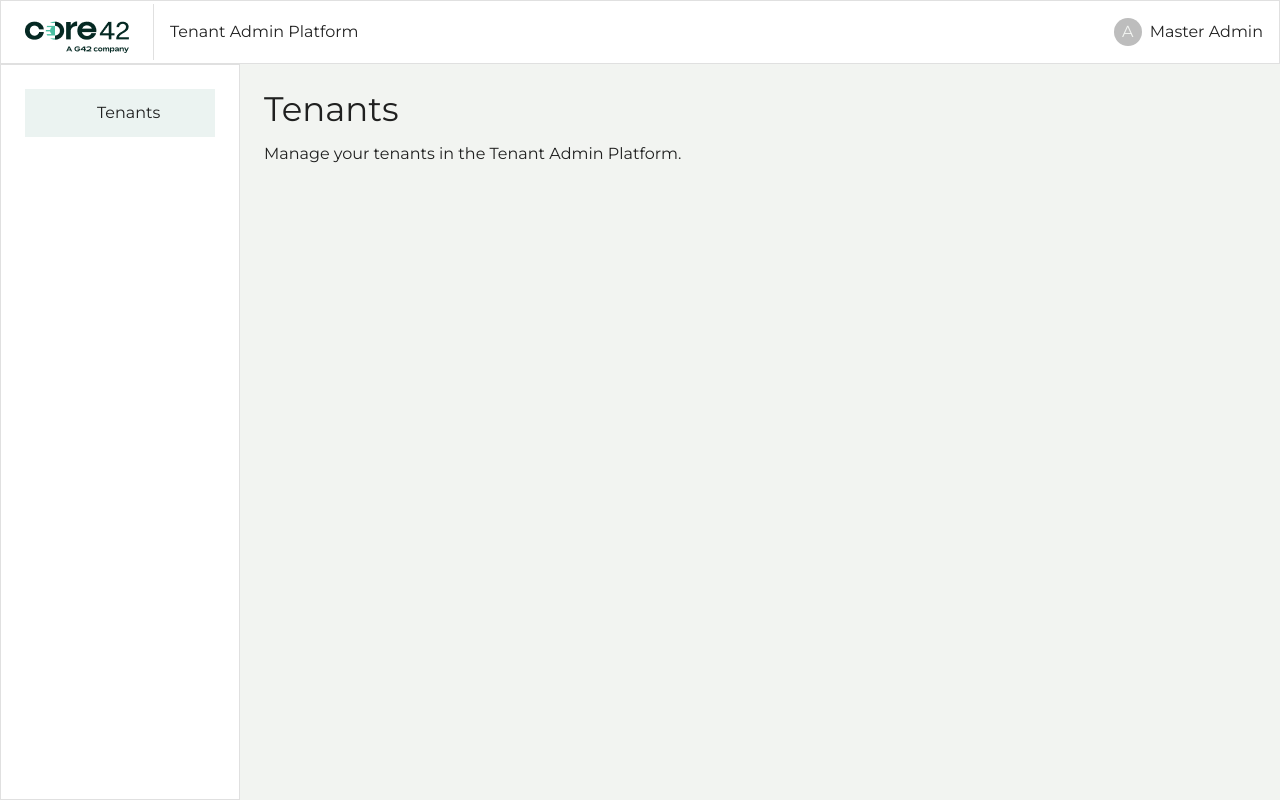
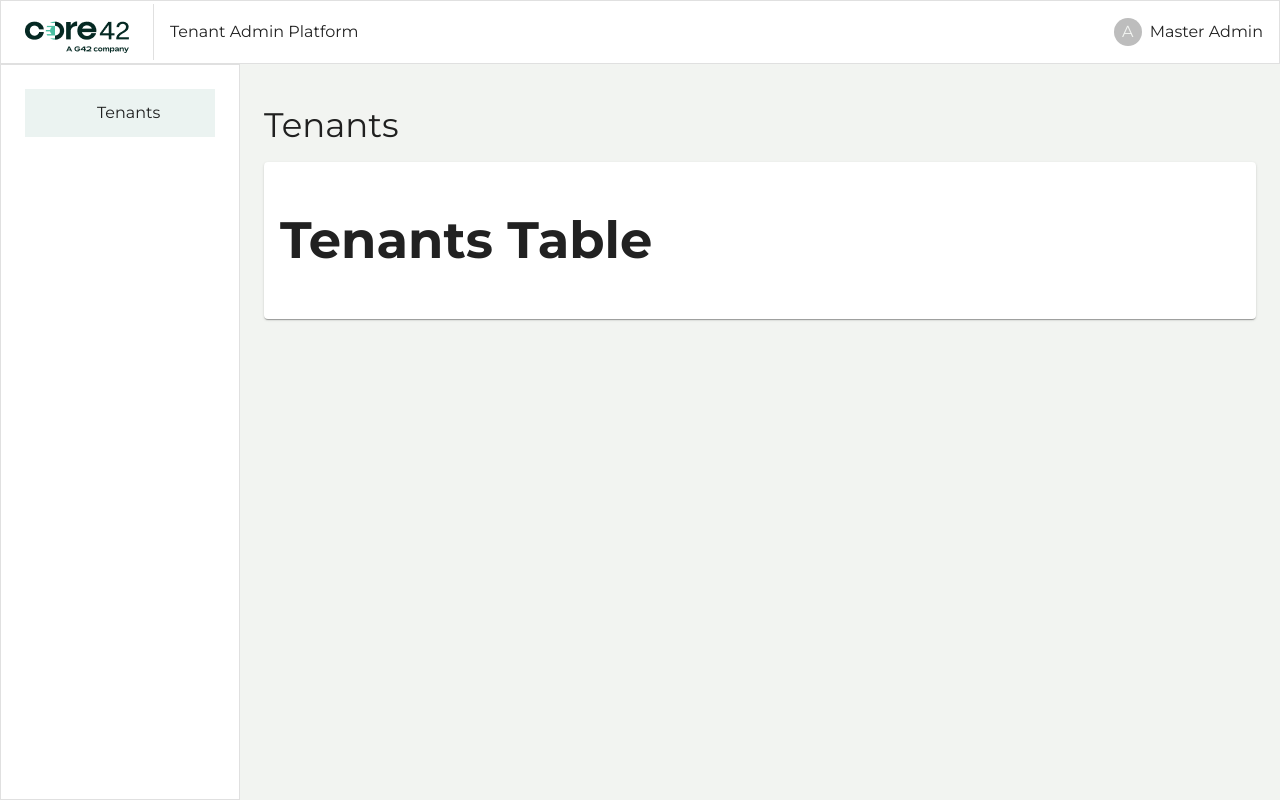
Before and after one commit to stiliyans-wiser/rnav_tenant-admin-platform-web, a React (Vite) app: page /tenants in a window 1280 px wide. Built offline with nearby package versions, Linux system fonts and the light colour scheme; some icons are missing.

Commit message:
Add reusable common components

```diff
--- a/src/features/layout/RootLayout.tsx
+++ b/src/features/layout/RootLayout.tsx
@@ -1,7 +1,7 @@
 import { Box, Stack } from '@mui/material';
 import { Outlet } from 'react-router-dom';
-import { Topbar } from './components/Topbar';
-import { SideNavbar } from './components/SideNavbar.tsx';
+import { Topbar } from './components/navigation/Topbar';
+import { SideNavbar } from './components/navigation/SideNavbar.tsx';
 
 export const RootLayout = () => {
   return (
--- a/src/features/layout/components/ProfileDropdown.tsx
+++ b/src/features/layout/components/navigation/ProfileDropdown.tsx
@@ -1,6 +1,6 @@
 import { Avatar, Menu, MenuItem, Stack, Typography } from '@mui/material';
 import React, { useState } from 'react';
-import { ThemeSwitcher } from '../../../theming/components/ThemeSwitcher.tsx';
+import { ThemeSwitcher } from '../../../../theming/components/ThemeSwitcher.tsx';
 
 export const ProfileDropdown = () => {
   const [anchorEl, setAnchorEl] = useState<HTMLElement | null>(null);
--- a/src/features/layout/components/Topbar.tsx
+++ b/src/features/layout/components/navigation/Topbar.tsx
@@ -1,6 +1,6 @@
 import { Box, Divider, Link, Paper, Stack, Typography } from '@mui/material';
 import { ProfileDropdown } from './ProfileDropdown.tsx';
-import logo from '../../../assets/logo.png';
+import logo from '../../../../assets/logo.png';
 
 export const Topbar = () => {
   return (
--- /dev/null
+++ b/src/features/layout/components/page/PageContainer.tsx
@@ -0,0 +1,9 @@
+import { Box } from '@mui/system';
+
+interface PageContainerProps {
+  children: React.ReactNode;
+}
+
+export const PageContainer = ({ children }: PageContainerProps) => {
+  return <Box sx={{ p: 3 }}>{children}</Box>;
+};
--- /dev/null
+++ b/src/features/layout/components/page/PageHeader.tsx
@@ -0,0 +1,43 @@
+import React, { type ReactElement } from 'react';
+import { Breadcrumbs, Typography, Box, Stack } from '@mui/material';
+import Link from '@mui/material/Link';
+
+interface Breadcrumb {
+  labelKey: string;
+  href: string;
+  icon?: ReactElement;
+}
+
+interface PageHeaderProps {
+  titleKey: string;
+  breadcrumbs?: Breadcrumb[];
+  actionChildren?: React.ReactNode;
+}
+
+const PageHeader = ({ titleKey, breadcrumbs, actionChildren }: PageHeaderProps) => {
+  return (
+    <Stack direction="row" sx={{ justifyContent: 'space-between', alignItems: 'center', pb: 2 }}>
+      <Box>
+        <Breadcrumbs>
+          {breadcrumbs?.map((crumb, index) => (
+            <Link underline="hover" color="inherit" key={index} href={crumb.href} sx={{ display: 'flex', alignItems: 'center' }}>
+              <Box component="span" sx={{ mr: 0.5 }}>
+                {crumb.icon}
+              </Box>
+
+              <Box component="span">{crumb.labelKey}</Box>
+            </Link>
+          ))}
+        </Breadcrumbs>
+
+        <Stack direction="row" sx={{ justifyContent: 'space-between', alignItems: 'center', mt: 2 }}>
+          <Typography variant="h4">{titleKey}</Typography>
+        </Stack>
+      </Box>
+
+      <Box>{actionChildren}</Box>
+    </Stack>
+  );
+};
+
+export default PageHeader;
--- /dev/null
+++ b/src/features/layout/components/table/ClientTableContainer.tsx
@@ -0,0 +1,17 @@
+import { Box } from '@mui/system';
+import React from 'react';
+import { Paper } from '@mui/material';
+
+interface ClientTableContainerProps {
+  filterChildren: React.ReactNode;
+  tableChildren: React.ReactNode;
+}
+
+export const ClientTableContainer = ({ filterChildren, tableChildren }: ClientTableContainerProps) => {
+  return (
+    <Paper sx={{ p: 2 }}>
+      <Box sx={{ mb: 3 }}>{filterChildren}</Box>
+      <Box>{tableChildren}</Box>
+    </Paper>
+  );
+};
--- a/src/features/tenants/Tenants.tsx
+++ b/src/features/tenants/Tenants.tsx
@@ -1,15 +1,19 @@
-import { Box, Typography } from '@mui/material';
+import { PageContainer } from '../layout/components/page/PageContainer';
+import PageHeader from '../layout/components/page/PageHeader';
+import { ClientTableContainer } from '../layout/components/table/ClientTableContainer';
+import { TenantsTable } from './TenantsTable.tsx';
 
 export const Tenants = () => {
   return (
-    <Box sx={{ padding: 3 }}>
-      <Typography variant="h4" gutterBottom>
-        Tenants
-      </Typography>
-      <Typography variant="body1">
-        Manage your tenants in the Tenant Admin Platform.
-      </Typography>
-    </Box>
+    <PageContainer>
+      <PageHeader titleKey="Tenants" />
+      {/*<PageHeader titleKey="Tenants" actionChildren={<RolesTableControls />} />*/}
+
+      <ClientTableContainer
+        filterChildren={null}
+        tableChildren={<TenantsTable  />}
+      />
+    </PageContainer>
   );
 };
 
--- /dev/null
+++ b/src/features/tenants/TenantsTable.tsx
@@ -0,0 +1,7 @@
+export const TenantsTable = () => {
+  return (
+    <div>
+      <h1>Tenants Table</h1>
+    </div>
+  );
+};
```
Also changed, not shown: src/features/layout/components/navigation/SideNavbar.tsx (renamed from src/features/layout/components/SideNavbar.tsx).
